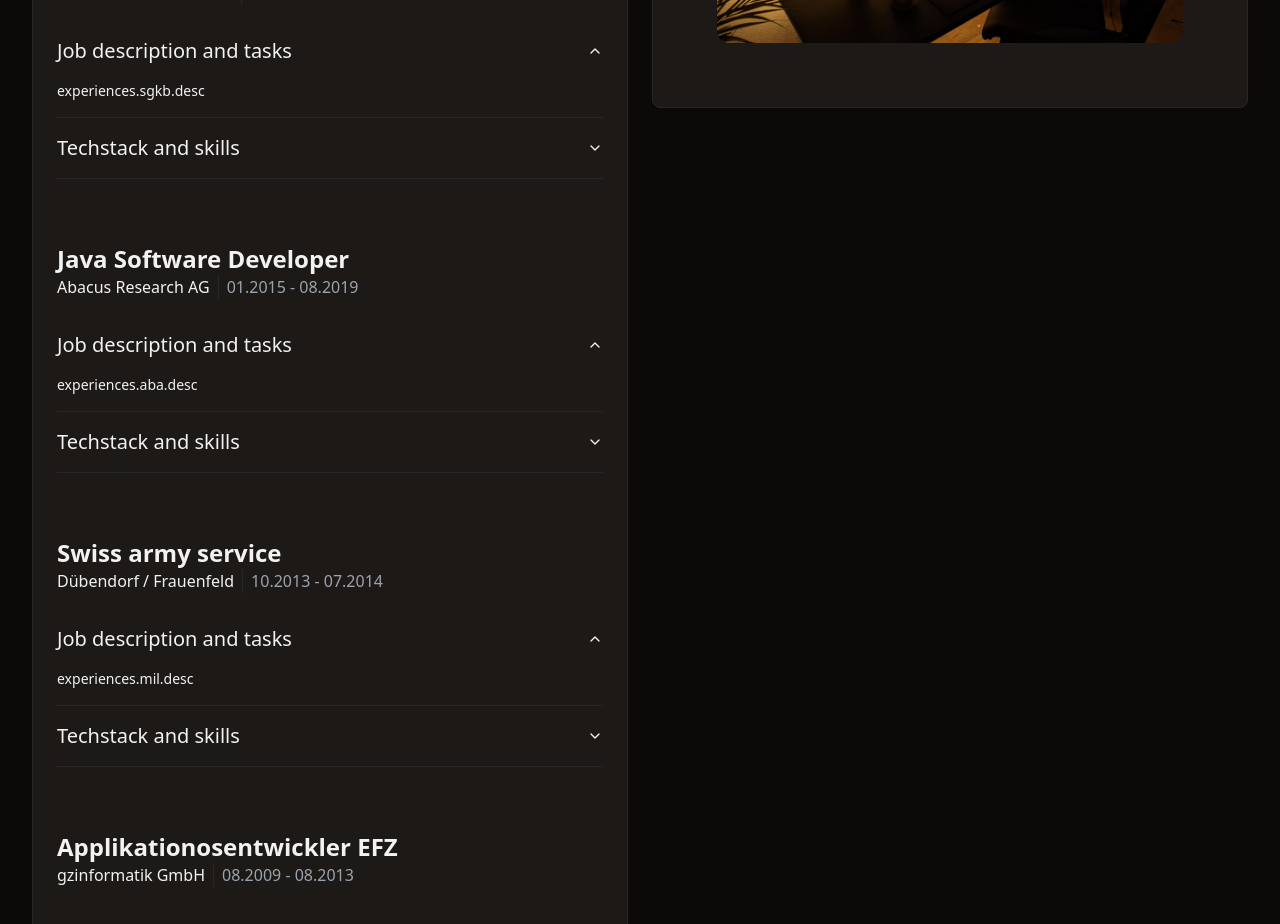
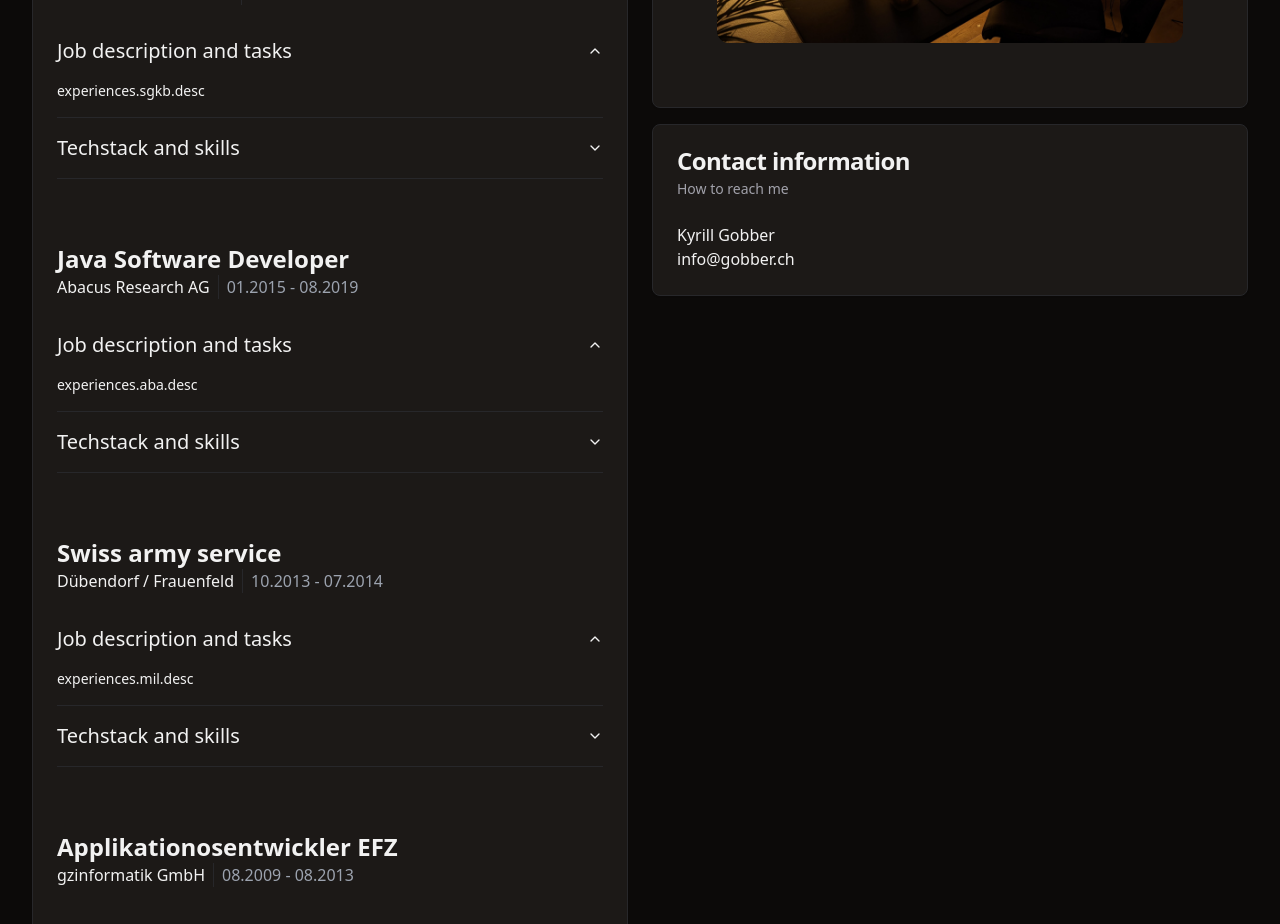
Before and after one commit to KyrillGobber/kyFrontpage, a React (Vite) app: page / in a window 1280 px wide. Shown: the part 1240-2164 px from the top of the page. Built offline with nearby package versions, Linux system fonts and the light colour scheme.

Commit message:
feat: contactcard and more translations

```diff
--- /dev/null
+++ b/src/components/organisms/ContactCard.tsx
@@ -0,0 +1,18 @@
+import { useTranslation } from "react-i18next";
+import { Card, CardContent, CardDescription, CardHeader, CardTitle } from "../ui/card";
+
+export const ContactCard = () => {
+    const { t } = useTranslation();
+    return (
+        <Card>
+            <CardHeader>
+                <CardTitle>{t('contact.title')}</CardTitle>
+                <CardDescription>{t('contact.desc')}</CardDescription>
+            </CardHeader>
+            <CardContent>
+                <p>{t('contact.name')}</p>
+                <p>{t('contact.email')}</p>
+            </CardContent>
+        </Card>
+    );
+}
--- a/src/components/organisms/MainContent.tsx
+++ b/src/components/organisms/MainContent.tsx
@@ -2,6 +2,7 @@ import { CareerBlock } from "./CareerBlock";
 import { SkillTags } from "./SkillTags";
 import { SetupCarousel } from "../molecules/SetupCarousel";
 import Portrait from "../../assets/images/portrait.jpg";
+import { ContactCard } from "./ContactCard";
 
 export const MainContent = () => {
     return (
@@ -13,6 +14,7 @@ export const MainContent = () => {
                 <img src={Portrait} alt="Portrait" className="scale-75 rounded-2xl" />
                 <SkillTags />
                 <SetupCarousel />
+                <ContactCard />
             </div>
         </div>
     );
--- a/src/translations/de.json
+++ b/src/translations/de.json
@@ -18,6 +18,13 @@
         "desc": "Meine vergangene Arbeitserfahrung",
         "experienceDesc": "Jobbeschreibung und Aufgaben",
         "skillsAndTechstack": "Technologien und Skills"
+    },
+    "contact": {
+        "title": "Kontakt Informationen",
+        "desc": "So könnt ihr mich erreichen",
+        "name": "Kyrill Gobber",
+        "email": "info@gobber.ch",
+        "extra": ""
     },
     "experiences": {
         "netlive": {
--- a/src/translations/en.json
+++ b/src/translations/en.json
@@ -18,6 +18,13 @@
         "desc": "My past work experience",
         "experienceDesc": "Job description and tasks",
         "skillsAndTechstack": "Techstack and skills"
+    },
+    "contact": {
+        "title": "Contact information",
+        "desc": "How to reach me",
+        "name": "Kyrill Gobber",
+        "email": "info@gobber.ch",
+        "extra": ""
     },
     "experiences": {
         "netlive": {
```
